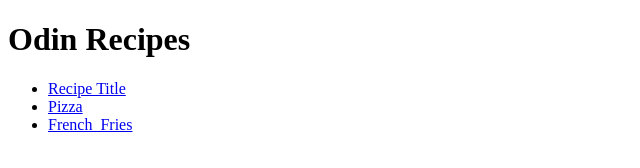
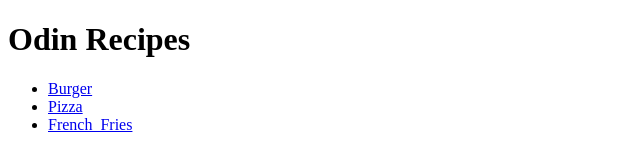
Before and after one commit to ussi-alok/odin-recipes, a plain HTML site: page index.html in a window 1280 px wide. Shown: the full height of the page, 0-640 px from the left. Drawn offline with Linux system fonts and the light colour scheme.

Commit message:
Correction burger spelling

```diff
--- a/index.html
+++ b/index.html
@@ -8,7 +8,7 @@
 <body>
     <h1>Odin Recipes</h1>
     <ul>
-        <li><a href="recipes/burger.html">Recipe Title</a></li>
+        <li><a href="recipes/burger.html">Burger</a></li>
         <li><a href="recipes/pizza.html">Pizza</a></li>
         <li><a href="recipes/fries.html">French_Fries</a></li>
     </ul>
```
